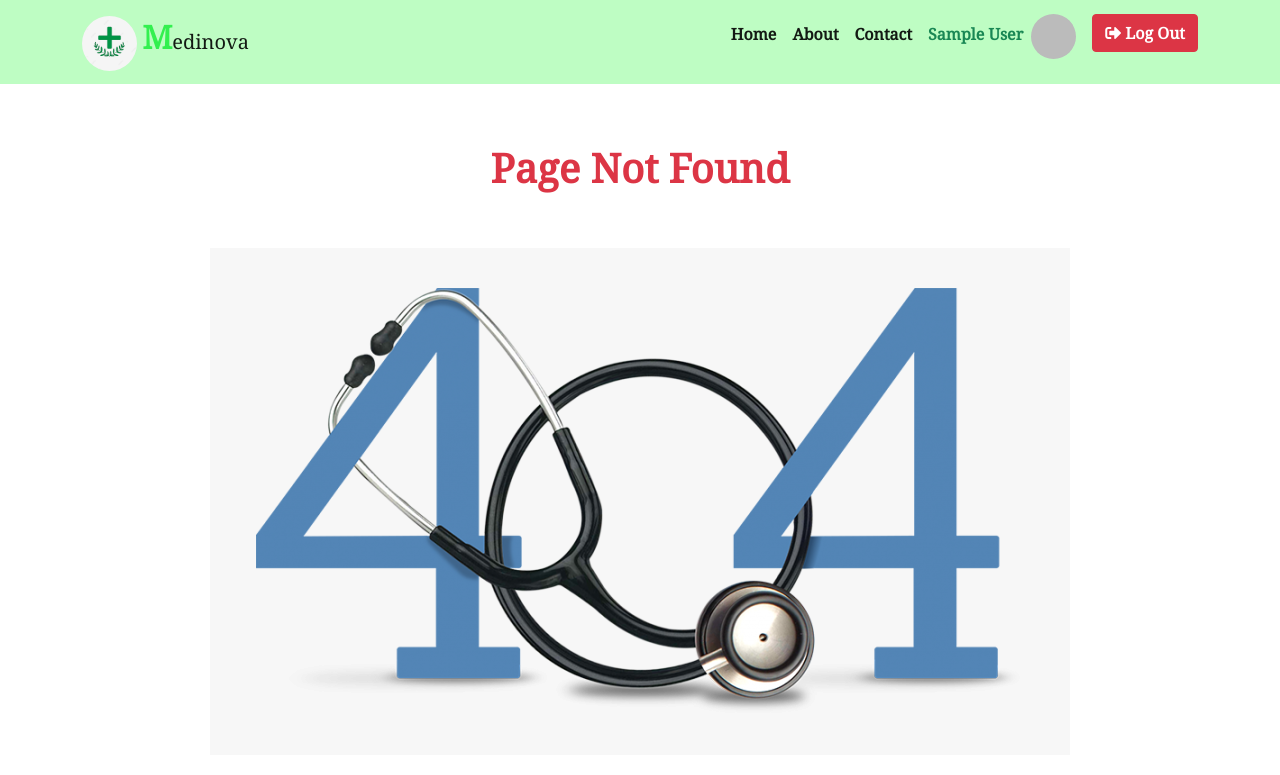
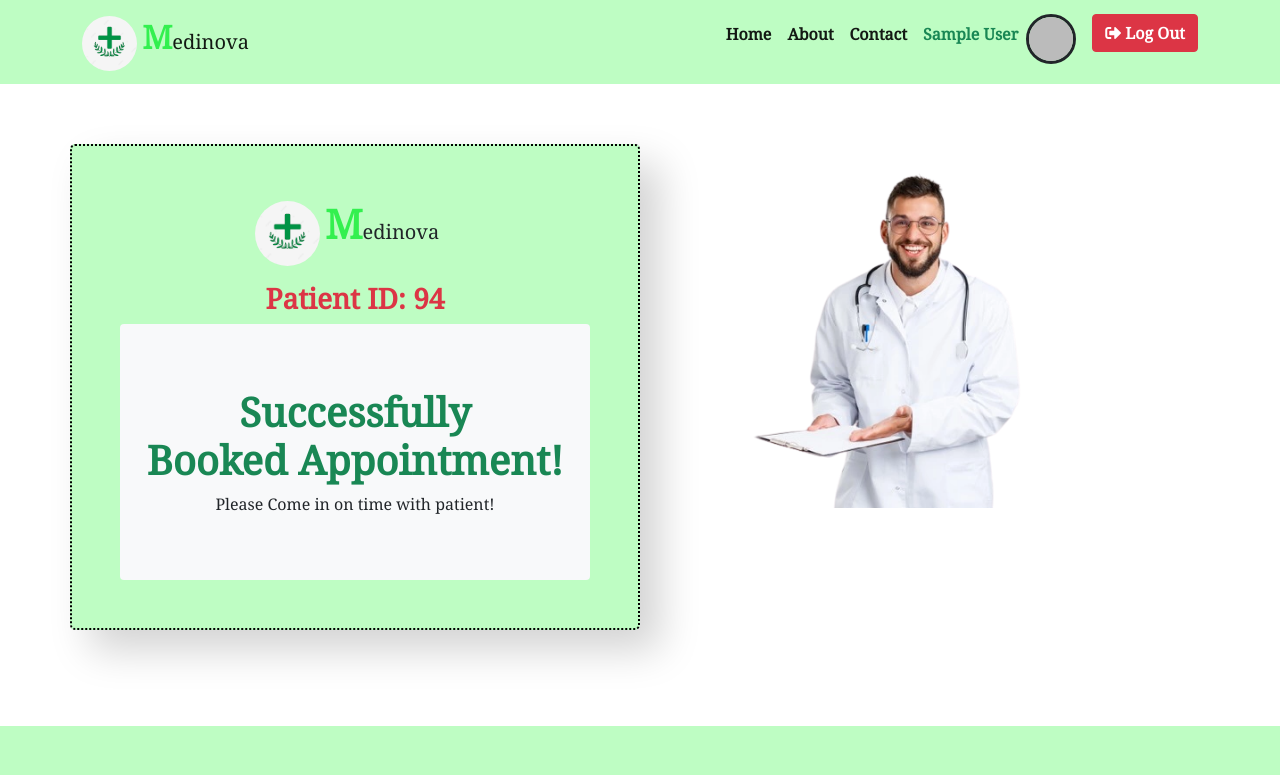
Before and after one commit to Abdullah-Al-Akash/Medinova-Medical-Center, a React (Create React App) app: page /confirm-appointment in a window 1280 px wide. Shown: the top 775 px of the page. Built offline with nearby package versions, Linux system fonts and the light colour scheme; no server answers; sample sign-in values are in the browser's storage.

Commit message:
Update Confirm Appointment Part

```diff
--- a/src/App.js
+++ b/src/App.js
@@ -15,6 +15,7 @@ import PrivateRoute from './Components/Login/PrivateRoute/PrivateRoute';
 import About from './Components/About/About';
 import Contact from './Components/Contact/Contact';
 import NotFound from './Components/NotFound/NotFound';
+import ConfirmAppointment from './Components/ConfirmAppointment/ConfirmAppointment';
 
 function App() {
   return (
@@ -31,6 +32,9 @@ function App() {
             </Route>
             <PrivateRoute path="/appointment/:serviceId">
               <Appointment />
+            </PrivateRoute>
+            <PrivateRoute path="/confirm-appointment">
+              <ConfirmAppointment />
             </PrivateRoute>
             <Route path="/about">
               <About />
--- a/src/Components/Appointment/Appointment.js
+++ b/src/Components/Appointment/Appointment.js
@@ -1,8 +1,8 @@
 import React, { useEffect, useState } from 'react';
 import { useHistory, useParams } from 'react-router';
-import useAppointment from '../../hooks/useAppointment';
 import './Appointment.css';
-
+// Patient ID:
+export const patientId = Math.round(Math.random() * 100);
 const Appointment = () => {
         const history = useHistory();
         const { serviceId } = useParams();
@@ -16,21 +16,17 @@ const Appointment = () => {
                         .then(data => setServices(data))
         }, [serviceId]);
 
-        // Patient ID:
-        const patientId = Math.round(Math.random() * 100);
+
         // Confirm Appointment:
-        const appointmentSubmit = () => {
-                alert('Thank You, Your Appointment has been received. Your Patient ID is ' + `${patientId}`);
-                history.push('/');
+        const appointmentSubmit = (e) => {
+                e.preventDefault();
+                history.push('/confirm-appointment');
         }
 
         // Filter Service From All Service:
         const appointmentService = services?.find(service => service.id === +serviceId);
 
         const { name, description, available_time, img, fee } = appointmentService ? appointmentService : '';
-
-        // Use Hook For Patient Information:
-        const { handlePatientId, handlePatientName, handlePatientPhone, handlePatientEmail } = useAppointment()
 
         return (
                 <div className="mt-5 pt-5 container">
@@ -64,8 +60,10 @@ const Appointment = () => {
                                                                 <h2 className="text-center p-5 text-success fw-bold">{name ? name : ''} Department</h2>
                                                                 <form onSubmit={appointmentSubmit} className="w-75 mx-auto">
                                                                         <div className="mb-3">
-                                                                                <label htmlFor="exampleInputEmail1" className="form-label fw-bold">Patient ID</label>
-                                                                                <input onChange={handlePatientId} type="text" className="form-control" placeholder={patientId} disabled />
+                                                                                <label htmlFor="exampleInputEmail1" className="form-label fw-bold">Patient ID
+                                                                                </label>
+                                                                                <input type="number" className="form-control" placeholder={patientId} disabled />
+
                                                                         </div>
                                                                         <div className="mb-3">
                                                                                 <label htmlFor="exampleInputEmail1" className="form-label fw-bold">Appointment Fee</label>
@@ -73,15 +71,15 @@ const Appointment = () => {
                                                                         </div>
                                                                         <div className="mb-3">
                                                                                 <label htmlFor="exampleInputEmail1" className="form-label fw-bold">Patient Name</label>
-                                                                                <input onBlur={handlePatientName} type="text" className="form-control" placeholder="Patient Name" required />
+                                                                                <input type="text" className="form-control" placeholder="Patient Name" required />
                                                                         </div>
                                                                         <div className="mb-3">
                                                                                 <label htmlFor="exampleInputEmail1" className="form-label fw-bold">Phone Number</label>
-                                                                                <input onBlur={handlePatientPhone} type="number" className="form-control" placeholder="Phone Number" required />
+                                                                                <input type="number" className="form-control" placeholder="Phone Number" required />
                                                                         </div>
                                                                         <div className="mb-3">
                                                                                 <label htmlFor="exampleInputEmail1" className="form-label fw-bold">Email address</label>
-                                                                                <input onBlur={handlePatientEmail} type="email" className="form-control" placeholder="Your Email" required />
+                                                                                <input type="email" className="form-control" placeholder="Your Email" required />
                                                                         </div>
                                                                         <div className="d-grid gap-2">
                                                                                 <button type="submit" className="btn brand-btn fw-bold btn-lg">
--- /dev/null
+++ b/src/Components/ConfirmAppointment/ConfirmAppointment.css
@@ -0,0 +1,6 @@
+.confirm-section {
+        background-color: rgb(190, 253, 195);
+        box-shadow: 20px 20px 40px lightgray;
+        border: 2px dotted black;
+        border-radius: 5px;
+}
--- /dev/null
+++ b/src/Components/ConfirmAppointment/ConfirmAppointment.js
@@ -0,0 +1,32 @@
+import React from 'react';
+import { Link } from 'react-router-dom';
+import { patientId } from '../Appointment/Appointment';
+import './ConfirmAppointment.css';
+import logo from '../../images/logo.png'
+import confirmImg from '../../images/confirmAppointment.png'
+
+const ConfirmAppointment = () => {
+        return (
+                <div className="container mt-5 pt-5">
+                        <div className="row mt-5 pb-5">
+                                <div className="col-lg-6 p-5 confirm-section text-center">
+                                        <div className="text-center">
+                                                <Link to="/" className="navbar-brand text-dark">
+                                                        <img src={logo} className="img-fluid rounded-circle" width="65" alt="" /> <span><span className="fw-bold fs-1 brand-color">M</span >edinova</span>
+                                                </Link>
+                                        </div>
+                                        <h3 className="mt-3 fw-bold text-danger">Patient ID: {patientId}</h3>
+                                        <div className="bg-light pt-5 pb-5 rounded">
+                                                <h1 className="mt-3 fw-bold text-success">Successfully <br /> Booked Appointment!</h1>
+                                                <p>Please Come in on time with patient!</p>
+                                        </div>
+                                </div>
+                                <div className="col-lg-6 text-center">
+                                        <img src={confirmImg} className="img-fluid" alt="" />
+                                </div>
+                        </div>
+                </div>
+        );
+};
+
+export default ConfirmAppointment;
--- a/src/Components/Shared/Navbar/Navbar.js
+++ b/src/Components/Shared/Navbar/Navbar.js
@@ -46,7 +46,7 @@ const Navbar = () => {
                                                 <li className="nav-item">
                                                         {
                                                                 user?.email ?
-                                                                        <img src={user?.photoURL ? user?.photoURL : defaultUser} className="img-fluid rounded-circle me-3" width="45" alt="" />
+                                                                        <img src={user?.photoURL ? user?.photoURL : defaultUser} className="img-fluid rounded-circle me-3 border border-dark border-3" width="50" alt="" />
                                                                         :
                                                                         ''
 
--- a/src/hooks/useAppointment.js
+++ /dev/null
@@ -1,26 +0,0 @@
-
-
-const useAppointment = () => {
-
-        const handlePatientId = (e) => {
-                console.log(e.target.placeholder);
-        }
-        const handlePatientName = (e) => {
-                console.log(e.target.value);
-        }
-        const handlePatientPhone = (e) => {
-                console.log(e.target.value);
-        }
-        const handlePatientEmail = (e) => {
-                console.log(e.target.value);
-        }
-
-        return {
-                handlePatientId,
-                handlePatientName,
-                handlePatientPhone,
-                handlePatientEmail
-        }
-}
-
-export default useAppointment;
```
Also changed, not shown: src/images/Appointment-Received.png (deleted), src/images/confirmAppointment.png (added).
